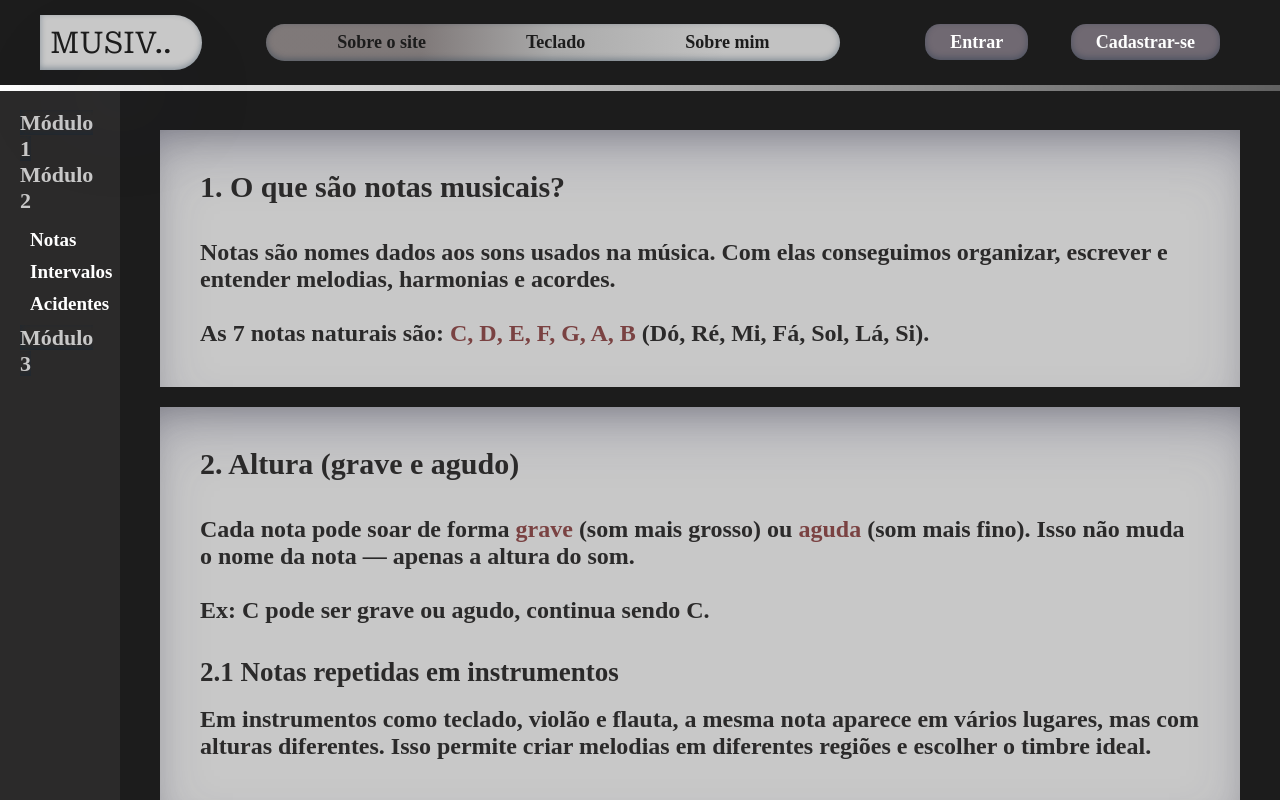
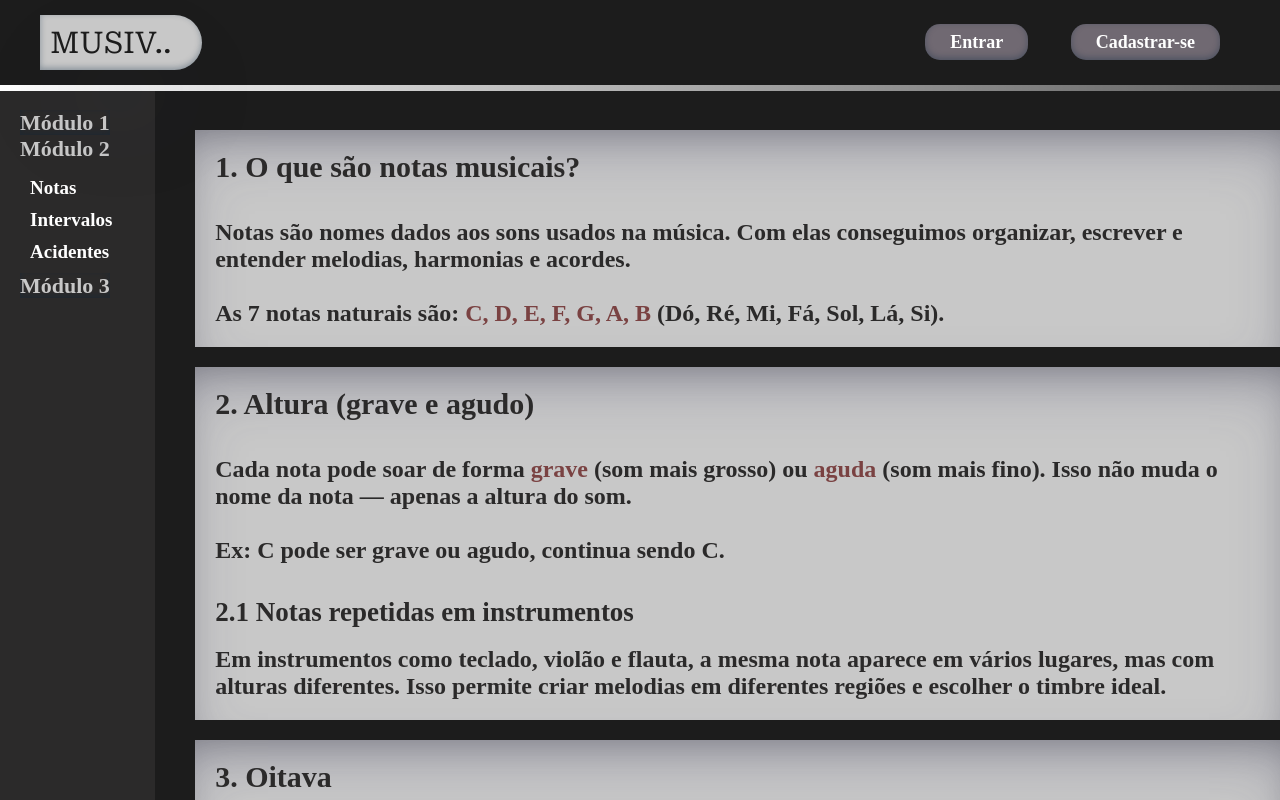
Before and after one commit to miguel-frino/Projeto_Individual-1Semestre, a plain HTML site: page Projeto-site_api/Site/6-modulo2.html in a window 1280 px wide. Shown: the top 800 px of the page. Drawn offline with Linux system fonts and the light colour scheme.

Commit message:
site alteração final

```diff
--- a/Projeto-site_api/Site/1.1home.css
+++ b/Projeto-site_api/Site/1.1home.css
@@ -25,6 +25,11 @@
 /* body {
   background-color: var(--black);
 } */
+
+html {
+  scroll-behavior: smooth;
+}
+
 
 body {
   background-color: var(--main-color);
--- a/Projeto-site_api/Site/6-modulo2.html
+++ b/Projeto-site_api/Site/6-modulo2.html
@@ -16,11 +16,7 @@
     <header class="header">
         <section>
             <a href="1-home.html" class="logo">MUSIV..</a>
-            <nav class="navbar">
-                <a href="4-Introducao.html">Sobre o site</a>
-                <a href="8-TecladoPiano.html">Teclado</a>
-                <a href="Sobre.html">Sobre mim</a>
-            </nav>
+
             <div class="logincadastro">
                 <a href="2-login.html">Entrar</a>
                 <a href="3-cadastro.html">Cadastrar-se</a>
--- a/Projeto-site_api/Site/6.1modulo2.css
+++ b/Projeto-site_api/Site/6.1modulo2.css
@@ -96,9 +96,11 @@ CONTEÚDO
   flex-direction: column;
   background-color: var(--cinza-claro);
   color: var(--fundo);
+  margin: 0 auto;
   margin-bottom: 20px;
-  padding: 4rem;
+  padding: 2rem;
   width: 1000px;
+  width: 100%;
   box-shadow: rgba(50, 50, 93, 0.25) 0px 30px 60px -12px inset,
     rgba(0, 0, 0, 0.3) 0px 18px 36px -18px inset;
 }
--- a/Projeto-site_api/Site/7.1modulo3.css
+++ b/Projeto-site_api/Site/7.1modulo3.css
@@ -96,9 +96,11 @@ CONTEÚDO
   flex-direction: column;
   background-color: var(--cinza-claro);
   color: var(--fundo);
+  margin: 0 auto;
   margin-bottom: 20px;
-  padding: 4rem;
+  padding: 2rem;
   width: 1000px;
+  width: 100%;
   box-shadow: rgba(50, 50, 93, 0.25) 0px 30px 60px -12px inset,
     rgba(0, 0, 0, 0.3) 0px 18px 36px -18px inset;
 }
```
Also changed, not shown: Projeto-site_api/Site/1-home.html (+10 -9 lines), Projeto-site_api/Site/4-Introducao.html (+0 -5 lines), Projeto-site_api/Site/5-modulo1.html (+1 -5 lines), Projeto-site_api/Site/7-modulo3.html (+1 -5 lines).
